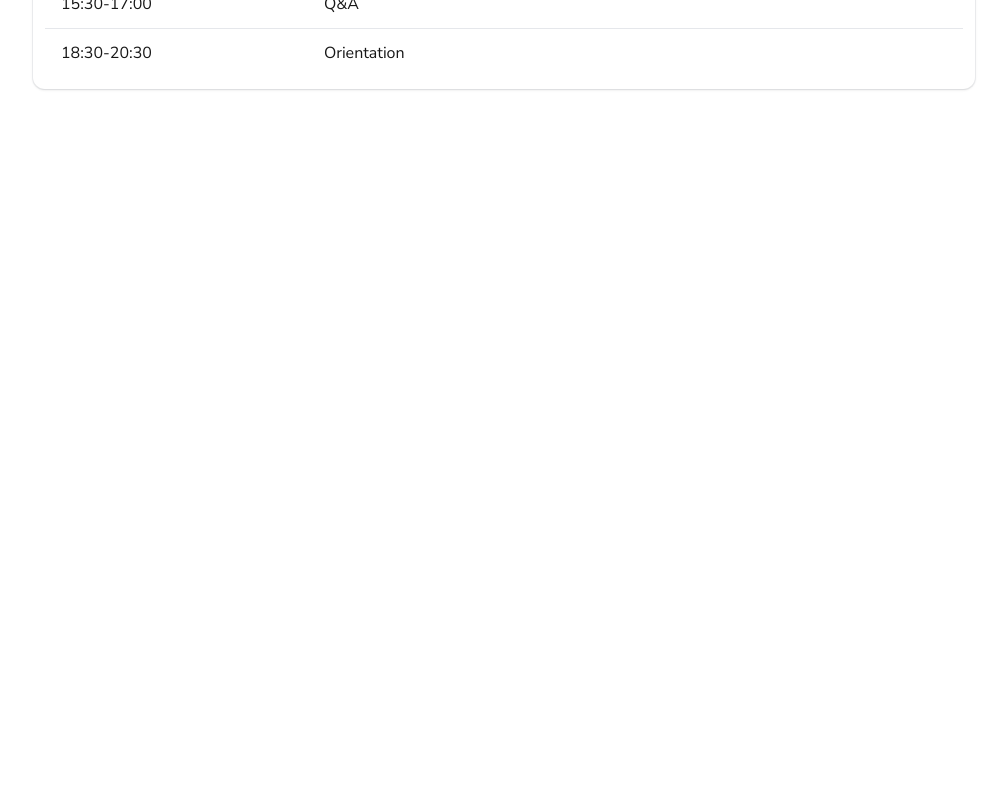
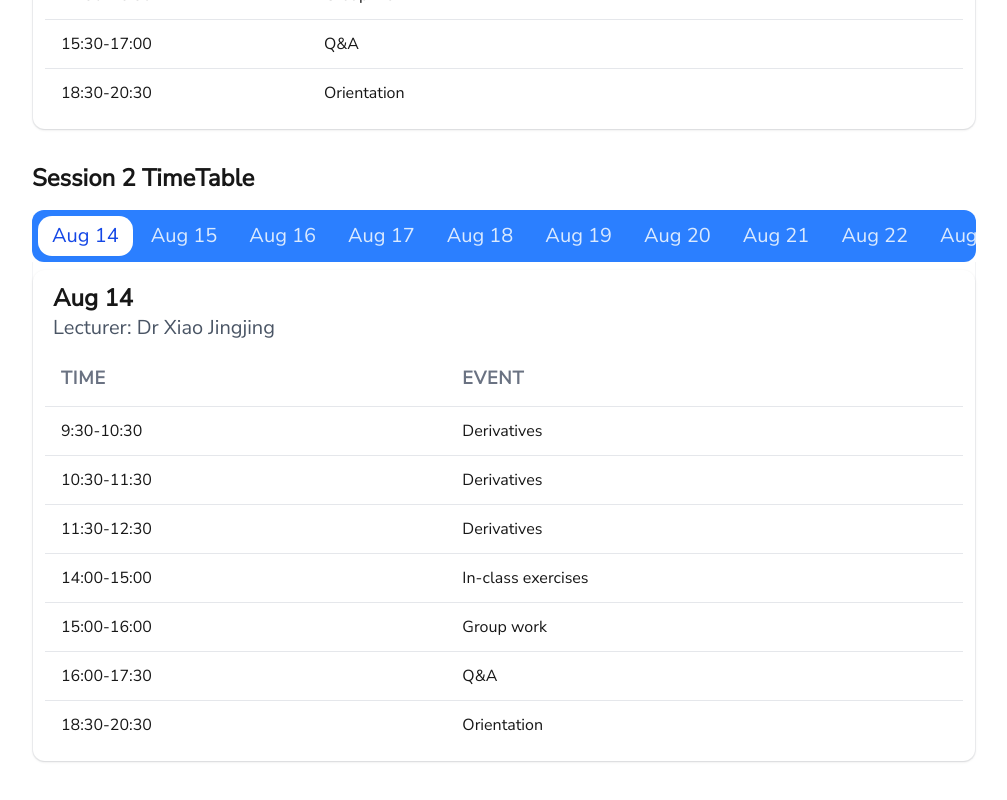
Before and after one commit to aymichael/tpymt, a Next.js app: page /courses/2023 in a window 1280 px wide. Shown: the part 1734-2534 px from the top of the page, without its empty margins (136-1143 px from the left). Before the commit the page ends 1864 px from the top, so only its background shows below. Built offline with nearby package versions, Linux system fonts and the light colour scheme.

Commit message:
finish 2023 page

```diff
--- a/app/courses/2023/page.js
+++ b/app/courses/2023/page.js
@@ -164,8 +164,152 @@ const timetable_1 = [
     date: "Aug 4",
     lecturer: "",
     events: [
-      { time: "9:00-12:00", description: ["Fun Report Competition","(Based on group reading on July 25, the project presentation workshop on July 30, and the Q&A session on August 3, teams will participate in a fun report competition. Teachers will score the reports; the winning team will receive rewards, though it won’t count toward grades.)"] },
+      { time: "9:00-12:00", description: ["Fun Report Competition", "(Based on group reading on July 25, the project presentation workshop on July 30, and the Q&A session on August 3, teams will participate in a fun report competition. Teachers will score the reports; the winning team will receive rewards, though it won’t count toward grades.)"] },
       { time: "13:30-17:00", description: "Completion Ceremony and Group Photo" }
+    ]
+  }
+];
+const timetable_2 = [
+  {
+    date: "Aug 14",
+    lecturer: "Dr Xiao Jingjing",
+    events: [
+      { time: "9:30-10:30", description: "Derivatives" },
+      { time: "10:30-11:30", description: "Derivatives" },
+      { time: "11:30-12:30", description: "Derivatives" },
+      { time: "14:00-15:00", description: "In-class exercises" },
+      { time: "15:00-16:00", description: "Group work" },
+      { time: "16:00-17:30", description: "Q&A" },
+      { time: "18:30-20:30", description: "Orientation" }
+    ]
+  },
+  {
+    date: "Aug 15",
+    lecturer: "Dr Ng Ming Ho",
+    events: [
+      { time: "9:30-10:30", description: "Basics in set theory" },
+      { time: "10:30-11:30", description: "Basics in set theory" },
+      { time: "11:30-12:30", description: "Basics in set theory Q&A" },
+      { time: "14:00-15:00", description: "In-class exercises" },
+      { time: "15:00-16:00", description: "In-class exercises" },
+      { time: "16:00-17:30", description: "ruler-and-compass construction exercises" },
+      { time: "18:30-20:30", description: "Group Reading" }
+    ]
+  },
+  {
+    date: "Aug 16",
+    lecturer: "Dr Xiao Jingjing",
+    events: [
+      { time: "9:30-10:30", description: "Indefinite Integrations" },
+      { time: "10:30-11:30", description: "Indefinite Integrations" },
+      { time: "11:30-12:30", description: "Indefinite Integrations" },
+      { time: "14:00-15:00", description: "In-class exercises" },
+      { time: "15:00-16:00", description: "In-class exercises" },
+      { time: "16:00-17:30", description: ["Seminar: Applications of calculus: curve fitting.", "Guest Speaker from CUHK, Dr Chan Hiu Ning"] },
+      { time: "18:30-20:30", description: "Activities (Badminton/Table Tennis/Self-study/Board Games)" }
+    ]
+  },
+  {
+    date: "Aug 17",
+    lecturer: "Dr Ng Ming Ho",
+    events: [
+      { time: "9:30-10:30", description: "Basics in matrix theory" },
+      { time: "10:30-11:30", description: "Basics in matrix theory" },
+      { time: "11:30-12:30", description: "Basics in matrix theory Q&A" },
+      { time: "14:00-17:30", description: "Field Trip: SmartMore (Visit smart Manufacturing Museum + 2 hours Lecture)" },
+      { time: "18:30-20:30", description: "Activities (Badminton/Table Tennis/Self-study/Board Games)" }
+    ]
+  },
+  {
+    date: "Aug 18",
+    lecturer: "Dr Xiao Jingjing",
+    events: [
+      { time: "9:30-10:30", description: "First Order ODEs" },
+      { time: "10:30-11:30", description: "First Order ODEs" },
+      { time: "11:30-12:30", description: "First Order ODEs" },
+      { time: "14:00-15:00", description: "In-class exercises" },
+      { time: "15:00-16:00", description: "Group work" },
+      { time: "16:00-17:30", description: "Q&A" },
+      { time: "18:30-20:30", description: "Cinema Night: A Beautiful Mind" }
+    ]
+  },
+  {
+    date: "Aug 19",
+    lecturer: "Dr Ng Ming Ho",
+    events: [
+      { time: "9:30-10:30", description: "Basis in complex number" },
+      { time: "10:30-11:30", description: "Basics in number theory" },
+      { time: "11:30-12:30", description: "Bases in complex number and number theory Q&A" },
+      { time: "14:00-15:00", description: "In-class exercises" },
+      { time: "15:00-16:00", description: "In-class exercises" },
+      { time: "16:00-17:30", description: "ruler-and-compass construction exercises" },
+      { time: "18:30-20:30", description: "Activities (Badminton/Table Tennis/Self-study/Board Games)" }
+    ]
+  },
+  {
+    date: "Aug 20",
+    lecturer: "Dr Xiao Jingjing",
+    events: [
+      { time: "9:30-10:30", description: "Applications of First Order ODEs" },
+      { time: "10:30-11:30", description: "Applications of First Order ODEs" },
+      { time: "11:30-12:30", description: "Applications of First Order ODEs" },
+      { time: "14:00-17:30", description: "Field Trip: CocoRobo (Hands-on workshop, 3 hours)" },
+      { time: "18:30-20:30", description: "Workshop: Project presentation (Learn how to give a speech based on reading mathematical articles)" }
+    ]
+  },
+  {
+    date: "Aug 21",
+    lecturer: "Dr Ng Ming Ho",
+    events: [
+      { time: "9:30-10:30", description: "Fundamental theorem of algebra" },
+      { time: "10:30-11:30", description: "Fundamental theorem of algebra" },
+      { time: "11:30-12:30", description: "Fundamental theorem of algebra Q&A" },
+      { time: "14:00-15:00", description: "In-class exercises" },
+      { time: "15:00-16:00", description: "In-class exercises" },
+      { time: "16:00-17:30", description: "ruler-and-compass construction exercises" },
+      { time: "18:30-20:30", description: "Activities (Badminton/Table Tennis/Self-study/Board Games)" }
+    ]
+  },
+  {
+    date: "Aug 22",
+    lecturer: "",
+    events: [
+      { time: "Morning", description: "Talk & Lab Visit" },
+      { time: "Afternoon", description: "M+ Hong Kong's global museum of visual culture" }
+    ]
+  },
+  {
+    date: "Aug 23",
+    lecturer: "Dr Xiao Jingjing",
+    events: [
+      { time: "9:30-10:30", description: "Second Order ODEs" },
+      { time: "10:30-11:30", description: "Second Order ODEs" },
+      { time: "11:30-12:30", description: "Second Order ODEs" },
+      { time: "14:00-15:00", description: "In-class exercises" },
+      { time: "15:00-16:00", description: "Revision/Q&A" },
+      { time: "16:00-17:30", description: "1-hour Exam" },
+      { time: "18:30-20:30", description: "Revision" }
+    ]
+  },
+  {
+    date: "Aug 24",
+    lecturer: "Dr Ng Ming Ho",
+    events: [
+      { time: "9:30-10:30", description: "Basics in group theory" },
+      { time: "10:30-11:30", description: "Basics in group theory" },
+      { time: "11:30-12:30", description: "Basics in group theory Q&A" },
+      { time: "14:00-15:00", description: "In-class exercises" },
+      { time: "15:00-16:00", description: "Revision/Q&A" },
+      { time: "16:00-17:30", description: "1-hour Exam" },
+      { time: "18:30-20:30", description: "Workshop: Project presentation (Group report preparation competition)" }
+    ]
+  },
+  {
+    date: "Aug 25",
+    lecturer: "",
+    events: [
+      { time: "9:30-12:30", description: "Fun Competition" },
+      { time: "14:00-17:30", description: "Completion ceremony (Sharing learning insights, certificate awarding) and Group Photo" }
     ]
   }
 ];
@@ -173,13 +317,13 @@ const timetable_1 = [
 export default function ClassTimetable() {
   return (
     <div>
-      <h1 className="text-4xl/8 text-center font-bold mb-6">Training Programme</h1>
+      <h1 className="text-4xl/8 text-center font-bold mb-8">Training Programme</h1>
       <h2 className="text-xl/8 md:text-2xl/8 font-bold mb-4">Introduction</h2>
-      <p className="text-base md:text-lg/8 indent-8 mb-6">
+      <p className="text-base md:text-lg/8 indent-8 mb-8">
         Innovation drives development, and technology nurtures the future". The foundation of scientific and technological innovation lies in education, while talents are the keys to its achievement. To solidify GBA's status as a talent hub of the kind, the Department of Mathematics, Faculty of Science, CUHK has launched the "Training Programme for Young Mathematics Talents". Relying on CUHK's multi faceted resources and years of project experience, the programme aims at training mathematical-talented young students to acquire scientific literacy and innovation ability through the University's advanced mathematics concepts and methods, so as to lay a foundation for cultivating the next generation of innovation leaders for the Region, and even the Country.
       </p>
       <h2 className="text-xl/8 md:text-2xl/8 font-bold mb-4">Objective</h2>
-      <div className="grid grid-cols-1 md:grid-cols-3 gap-2 md:gap-6 mb-6">
+      <div className="grid grid-cols-1 md:grid-cols-3 gap-2 md:gap-6 mb-8">
         <div className="bg-gradient-to-tl from-yellow-100 to-green-100 dark:from-gray-800 dark:to-green-800 rounded-lg p-4 text-center">
           <p className="text-base md:text-lg/8 text-black dark:text-white">
             Accelerating students' interest in basic mathematics or STEM and raising their awareness, cognition, and understanding in the field.
@@ -197,7 +341,7 @@ export default function ClassTimetable() {
         </div>
       </div>
       <h2 className="text-xl/8 md:text-2xl/8 font-bold mb-4">Programme Schedule and Fees</h2>
-      <div className="p-6 dark:bg-gray-600 shadow-md rounded-lg grid grid-cols-1 md:grid-cols-2 gap-6 ring-gray-900/5 dark:ring-white/10 ring-2 mb-6">
+      <div className="p-6 dark:bg-gray-600 shadow-md rounded-lg grid grid-cols-1 md:grid-cols-2 gap-6 ring-gray-900/5 dark:ring-white/10 ring-2 mb-8">
         <div>
           <div className="space-y-4">
             <div className="session">
@@ -216,7 +360,7 @@ export default function ClassTimetable() {
         </div>
       </div>
       <h2 className="text-xl/8 md:text-2xl/8 font-bold mb-4">Programme Structure</h2>
-      <div className="grid grid-cols-1 md:grid-cols-3 gap-6 mb-6">
+      <div className="grid grid-cols-1 md:grid-cols-3 gap-6 mb-8">
         <div className="bg-lime-300 dark:bg-lime-700 p-4 rounded-lg shadow-md text-center">
           <h3 className="text-lg/8 md:text-xl/8 font-bold mb-2">Classes</h3>
           <p className="text-base md:text-lg/8">Basic principles and fundamentals theories</p>
@@ -236,6 +380,8 @@ export default function ClassTimetable() {
       </div>
       <h2 className="text-xl/8 md:text-2xl/8 font-bold mb-4">Session 1 TimeTable</h2>
       <TimeTable timetable={timetable_1} />
+      <h2 className="text-xl/8 md:text-2xl/8 font-bold mb-4">Session 2 TimeTable</h2>
+      <TimeTable timetable={timetable_2} />
     </div>
   )
 }
--- a/app/courses/TimeTable.js
+++ b/app/courses/TimeTable.js
@@ -7,7 +7,7 @@ import { TabGroup, TabList, Tab, TabPanels, TabPanel } from '@headlessui/react'
 
 export default function TimeTable({ timetable }) {
   return (
-    <div>
+    <div className="mb-8">
       <TabGroup>
         <TabList className="flex space-x-2 rounded-xl bg-blue-500 dark:bg-blue-700 p-2 overflow-x-auto select-none">
           {timetable.map((day) => (
```
